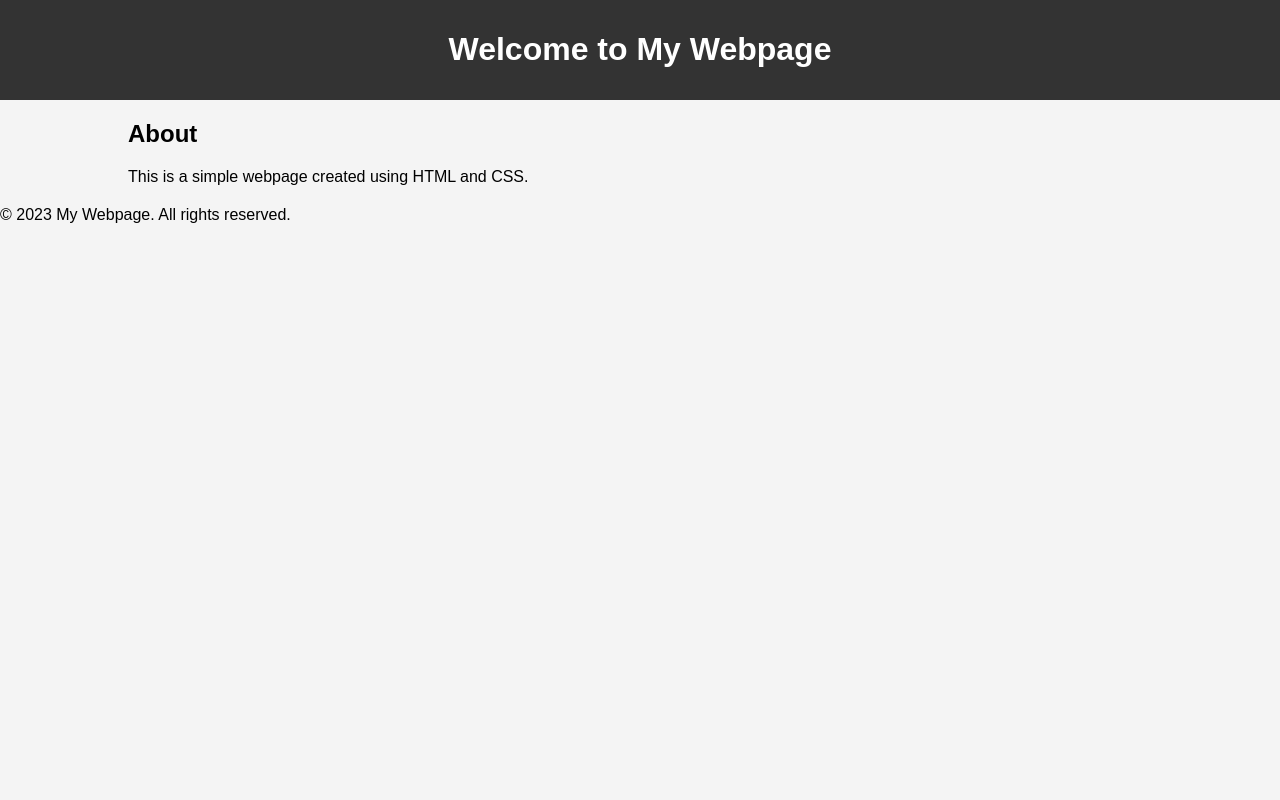
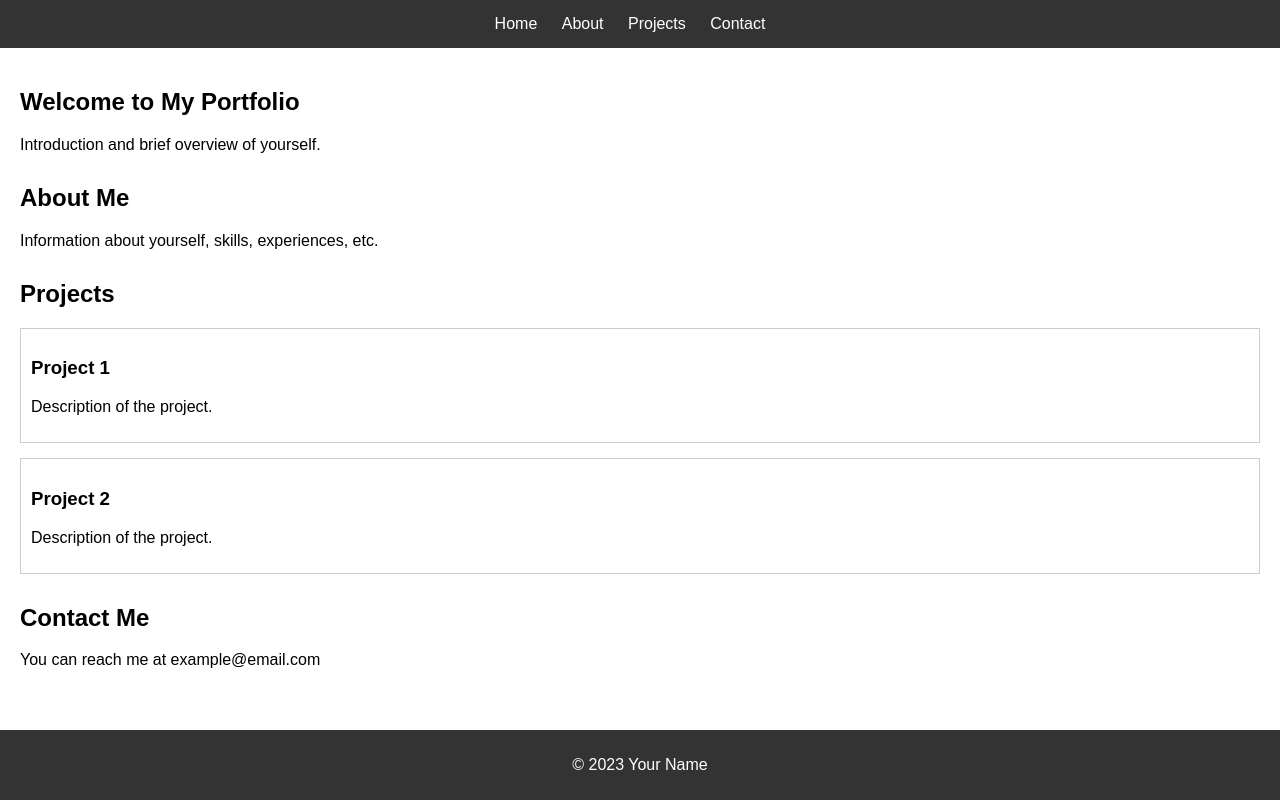
Before and after one commit to pmmohammedfarman/Portfolio, a plain HTML site: page index.html in a window 1280 px wide. Drawn offline with Linux system fonts and the light colour scheme.

Commit message:
added css files

```diff
--- a/index.html
+++ b/index.html
@@ -1,43 +1,60 @@
 <!DOCTYPE html>
 <html lang="en">
+
 <head>
     <meta charset="UTF-8">
-  <title>My Webpage</title>
-  <!-- Add any additional meta tags, stylesheets, or scripts here -->
-  <style>
-    /* Add CSS styles here */
-    body {
-      font-family: Arial, sans-serif;
-      margin: 0;
-      padding: 0;
-      background-color: #f4f4f4;
-    }
-    header {
-      background-color: #333;
-      color: #fff;
-      padding: 10px;
-      text-align: center;
-    }
-    .container {
-      width: 80%;
-      margin: 20px auto;
-    }
-    /* Add more styles as needed */
-  </style>
+    <meta name="viewport" content="width=device-width, initial-scale=1.0">
+    <title>My Portfolio</title>
+    <link rel="stylesheet" href="styles.css">
 </head>
+
 <body>
     <header>
-    <h1>Welcome to My Webpage</h1>
+        <nav>
+            <ul>
+                <li><a href="#home">Home</a></li>
+                <li><a href="#about">About</a></li>
+                <li><a href="#projects">Projects</a></li>
+                <li><a href="#contact">Contact</a></li>
+            </ul>
+        </nav>
     </header>
 
-  <div class="container">
-    <h2>About</h2>
-    <p>This is a simple webpage created using HTML and CSS.</p>
-    <!-- Add more content here -->
+    <main>
+        <section id="home">
+            <h1>Welcome to My Portfolio</h1>
+            <p>Introduction and brief overview of yourself.</p>
+        </section>
+
+        <section id="about">
+            <h2>About Me</h2>
+            <p>Information about yourself, skills, experiences, etc.</p>
+        </section>
+
+        <section id="projects">
+            <h2>Projects</h2>
+            <div class="project">
+                <h3>Project 1</h3>
+                <p>Description of the project.</p>
             </div>
+            <div class="project">
+                <h3>Project 2</h3>
+                <p>Description of the project.</p>
+            </div>
+            <!-- Add more projects as needed -->
+        </section>
+
+        <section id="contact">
+            <h2>Contact Me</h2>
+            <p>You can reach me at example@email.com</p>
+        </section>
+    </main>
 
     <footer>
-    <p>&copy; 2023 My Webpage. All rights reserved.</p>
+        <p>&copy; 2023 Your Name</p>
     </footer>
+
+    <script src="script.js"></script>
 </body>
+
 </html>
--- /dev/null
+++ b/styles.css
@@ -0,0 +1,55 @@
+/* General Styles */
+body {
+    font-family: Arial, sans-serif;
+    margin: 0;
+    padding: 0;
+}
+
+header {
+    background-color: #333;
+    color: white;
+    padding: 15px 0;
+    text-align: center;
+}
+
+nav ul {
+    list-style-type: none;
+    margin: 0;
+    padding: 0;
+}
+
+nav ul li {
+    display: inline;
+    margin-right: 20px;
+}
+
+nav ul li a {
+    color: white;
+    text-decoration: none;
+}
+
+main {
+    padding: 20px;
+}
+
+section {
+    margin-bottom: 30px;
+}
+
+/* Project Styles */
+.project {
+    border: 1px solid #ccc;
+    padding: 10px;
+    margin-bottom: 15px;
+}
+
+/* Footer Styles */
+footer {
+    background-color: #333;
+    color: white;
+    text-align: center;
+    padding: 10px 0;
+    position: fixed;
+    bottom: 0;
+    width: 100%;
+}
```
Also changed, not shown: script.js (added). Lines whose indentation alone changed are shown as unchanged.
